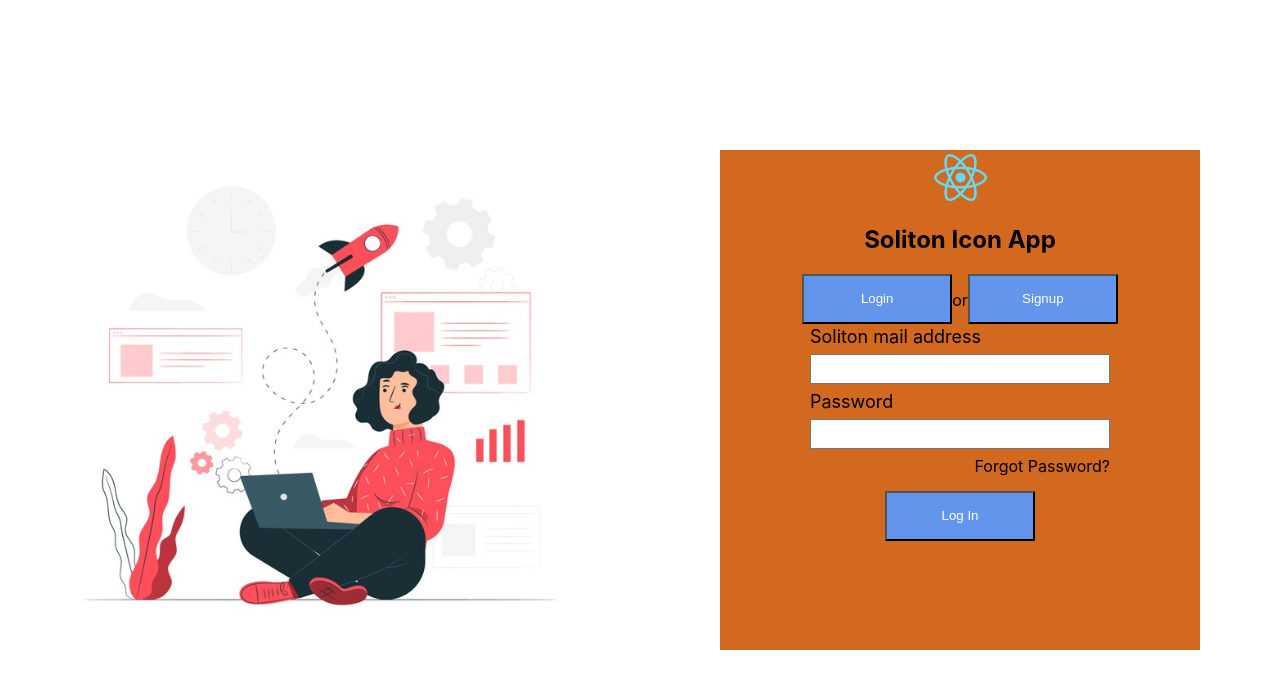
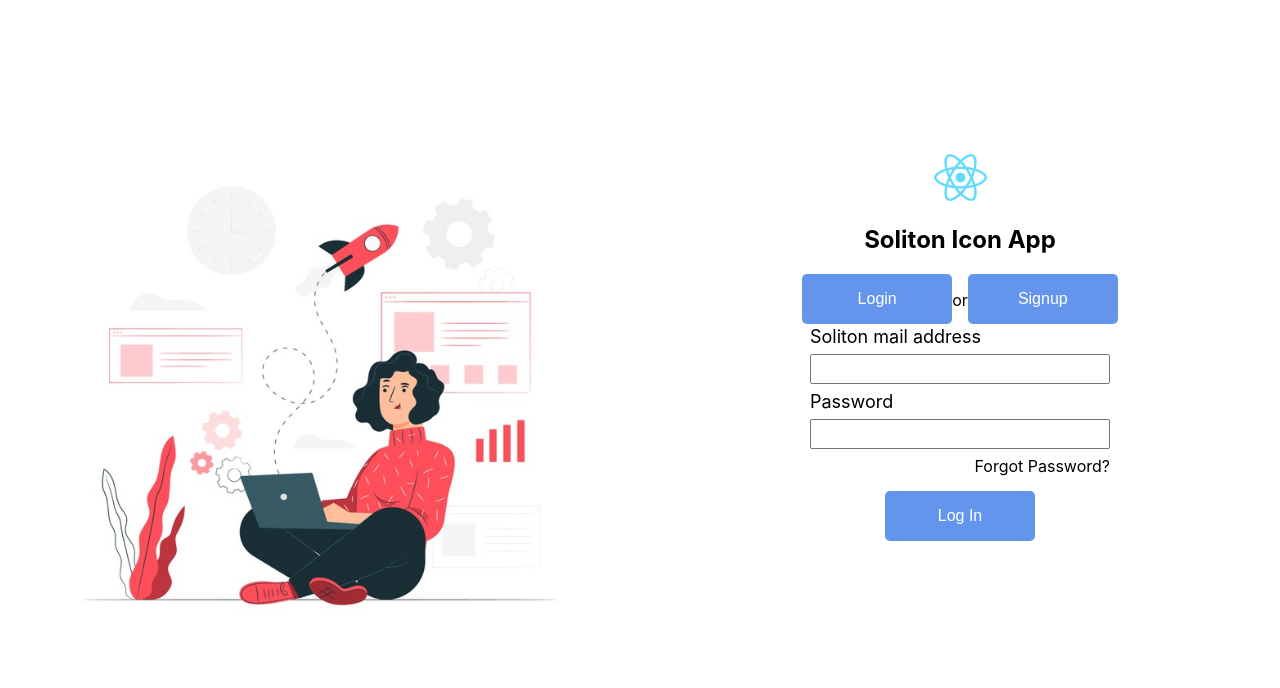
Before and after one commit to sk2111/icon-app, a React (Create React App) app: page /signin in a window 1280 px wide. Shown: the top 688 px of the page. Built offline with nearby package versions, Linux system fonts and the light colour scheme.

Commit message:
Add :Cutom button css and click feel
Signed-off-by: Sathishkumar Thangavel <sathisht1996@gmail.com>

```diff
--- a/src/components/custom-button/custom-button.module.css
+++ b/src/components/custom-button/custom-button.module.css
@@ -4,4 +4,18 @@
   color: white;
   background-color: cornflowerblue;
   cursor: pointer;
+  border: none;
+  outline: none;
+  box-shadow: none;
+  border-radius: 5px;
+  font-size: 16px;
+  position: relative;
+  top: 0px;
+  transition: top 0.1s;
 }
+.button:hover {
+  top: -3px;
+}
+.button:active {
+  top: 0px;
+}
--- a/src/pages/sign-in-and-sign-up/sign-in-and-sign-up.module.css
+++ b/src/pages/sign-in-and-sign-up/sign-in-and-sign-up.module.css
@@ -17,5 +17,4 @@
 .rightContent {
   width: 80%;
   height: 500px;
-  background-color: chocolate;
 }
```
